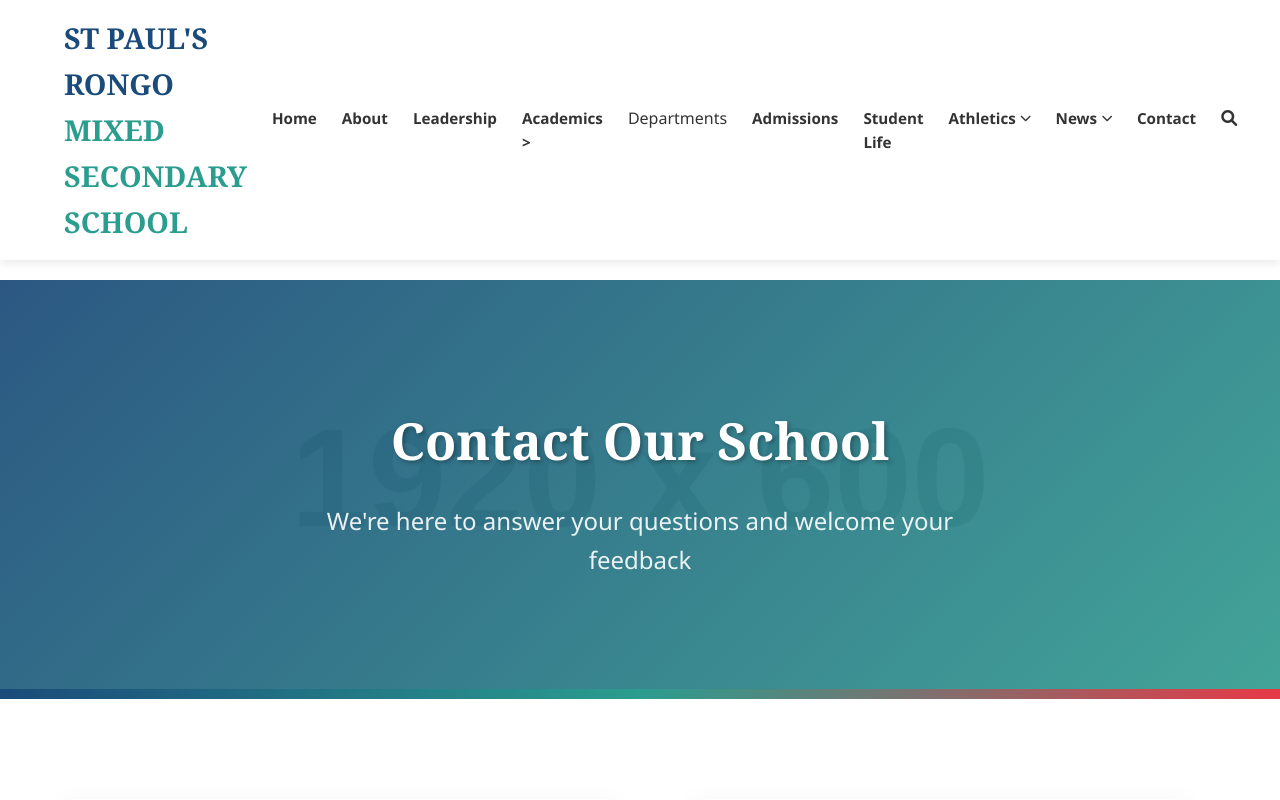
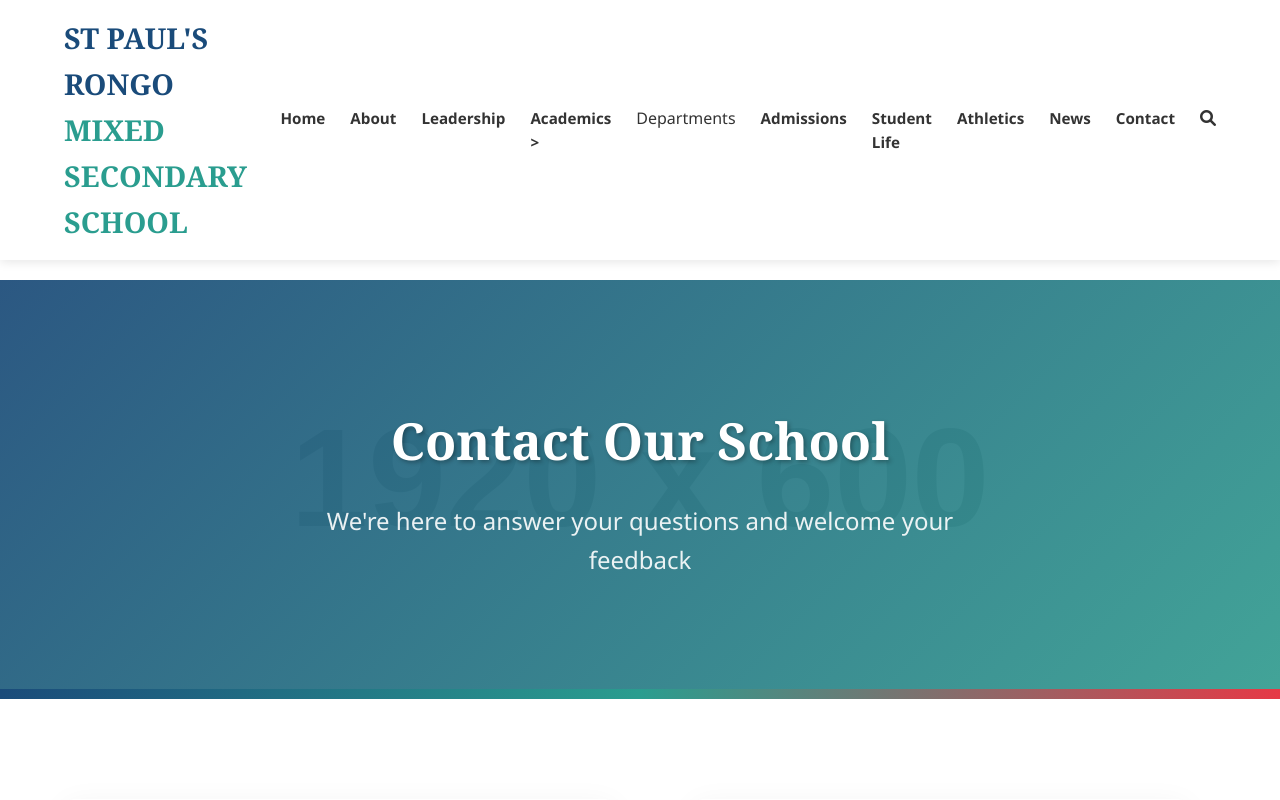
Before and after one commit to JANE1275/ST-PAUL-RONGO-MIXED-DAY-SECONDARY-SCHOOL, a plain HTML site: page contact.html in a window 1280 px wide. Shown: the top 800 px of the page. Drawn offline with Linux system fonts and the light colour scheme; placeholder pictures from the web are drawn by us.

Commit message:
Update contact.html

```diff
--- a/contact.html
+++ b/contact.html
@@ -566,9 +566,9 @@
                     <li class="active><a href="departments.html">Departments</a></li>
                     <li class="active"><a href="admissions.html">Admissions</a></li>
                     <li class="active"><a href="student-life.html">Student Life</a></li>
-                    <li class="active"><a href="athletics.html">Athletics <i class="fas fa-chevron-down"></a></i>
+                    <li class="active"><a href="athletics.html">Athletics </a></i>
 
-                    <li class="active"><a href="news.html">News <i class="fas fa-chevron-down"></a></i>
+                    <li class="active"><a href="news.html">News </a></i>
 
                     <li class="active"><a href="contact.html">Contact</a></li>
 
```
